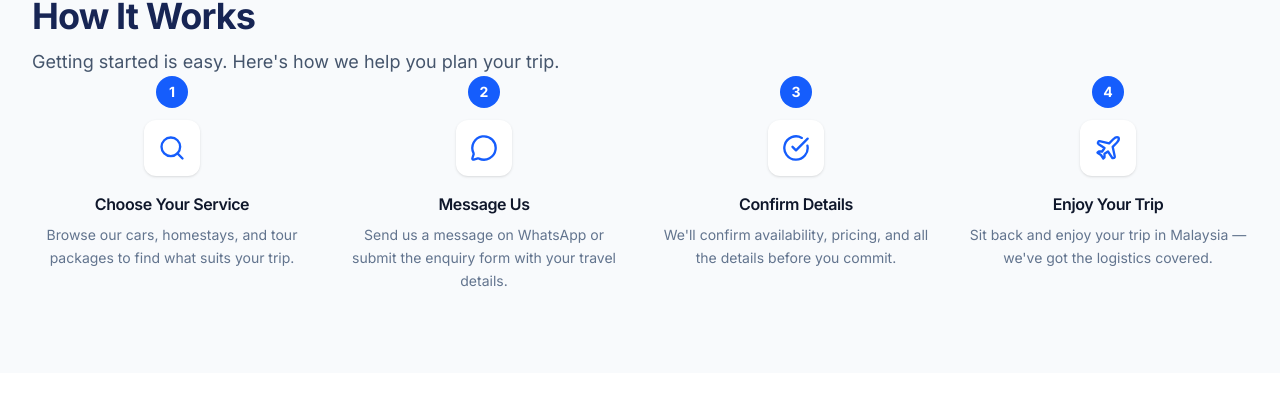
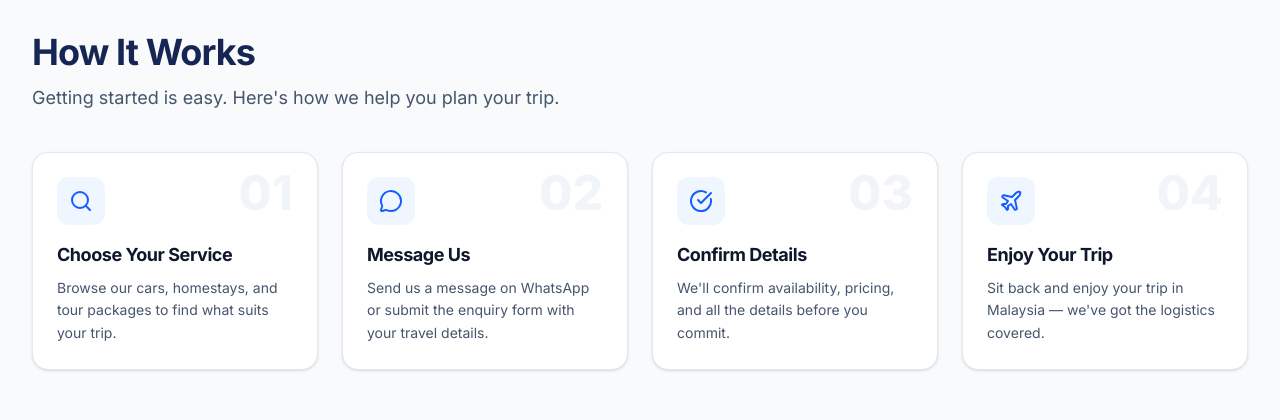
Before and after one commit to Baxia420/Narmaa, a React (Vite) app: page / in a window 1280 px wide. Shown: the part 4331-4751 px from the top of the page. Built offline with nearby package versions, Linux system fonts and the light colour scheme.

Commit message:
style: center and enlarge homestay cards, redesign HowItWorks step cards

```diff
--- a/src/components/sections/FeaturedHomestays.tsx
+++ b/src/components/sections/FeaturedHomestays.tsx
@@ -19,9 +19,13 @@ export default function FeaturedHomestays() {
           subtitle="Comfortable, well-located apartments in Kuala Lumpur for families and travellers."
         />
 
-        <div className="grid gap-6 sm:grid-cols-2 lg:grid-cols-3">
+        <div className="flex flex-col sm:flex-row justify-center gap-6 max-w-4xl mx-auto">
           {featuredHomestays.map((homestay) => (
-            <HomestayCard key={homestay.id} homestay={homestay} />
+            <HomestayCard
+              key={homestay.id}
+              homestay={homestay}
+              className="w-full sm:w-[calc(50%-12px)] max-w-md"
+            />
           ))}
         </div>
 
--- a/src/components/sections/HowItWorks.tsx
+++ b/src/components/sections/HowItWorks.tsx
@@ -45,25 +45,29 @@ export default function HowItWorks() {
           subtitle="Getting started is easy. Here's how we help you plan your trip."
         />
 
-        <div className="grid gap-8 sm:grid-cols-2 lg:grid-cols-4">
+        <div className="grid gap-6 sm:grid-cols-2 lg:grid-cols-4 mt-10">
           {steps.map((step) => {
             const Icon = step.icon;
             return (
-              <div key={step.number} className="relative flex flex-col items-center text-center">
-                {/* Step number */}
-                <span className="mb-3 flex h-8 w-8 items-center justify-center rounded-full bg-blue-600 text-sm font-bold text-white">
-                  {step.number}
+              <div
+                key={step.number}
+                className="group relative bg-white rounded-2xl p-6 border border-slate-200 shadow-sm transition-all duration-200 hover:shadow-md hover:border-slate-300 flex flex-col"
+              >
+                {/* Large Background Number */}
+                <span className="absolute top-4 right-6 text-5xl font-black text-slate-100 group-hover:text-blue-50 transition-colors duration-200 select-none pointer-events-none">
+                  {`0${step.number}`}
                 </span>
 
-                {/* Icon */}
-                <div className="flex h-14 w-14 items-center justify-center rounded-xl bg-white text-blue-600 shadow-sm">
-                  <Icon className="h-7 w-7" aria-hidden="true" />
+                {/* Icon Container */}
+                <div className="flex h-12 w-12 items-center justify-center rounded-xl bg-blue-50 text-blue-600 mb-4 transition-colors duration-200 group-hover:bg-blue-600 group-hover:text-white">
+                  <Icon className="h-6 w-6" aria-hidden="true" />
                 </div>
 
-                <h3 className="mt-4 text-base font-semibold text-slate-900">
+                {/* Text Content */}
+                <h3 className="text-lg font-bold text-slate-900 group-hover:text-blue-900 transition-colors duration-200">
                   {step.title}
                 </h3>
-                <p className="mt-2 text-sm leading-relaxed text-slate-500">
+                <p className="mt-2 text-sm leading-relaxed text-slate-600">
                   {step.description}
                 </p>
               </div>
--- a/src/pages/HomestayPage.tsx
+++ b/src/pages/HomestayPage.tsx
@@ -84,9 +84,13 @@ export default function HomestayPage() {
             title="Our Homestays"
             subtitle="Browse our curated selection of comfortable stays in Kuala Lumpur."
           />
-          <div className="mt-10 grid grid-cols-1 sm:grid-cols-2 lg:grid-cols-3 gap-6 md:gap-8">
+          <div className="mt-10 flex flex-col sm:flex-row justify-center gap-6 md:gap-8 max-w-4xl mx-auto">
             {homestays.map((homestay) => (
-              <HomestayCard key={homestay.id} homestay={homestay} />
+              <HomestayCard
+                key={homestay.id}
+                homestay={homestay}
+                className="w-full sm:w-[calc(50%-12px)] md:w-[calc(50%-16px)] max-w-md"
+              />
             ))}
           </div>
         </Container>
```
